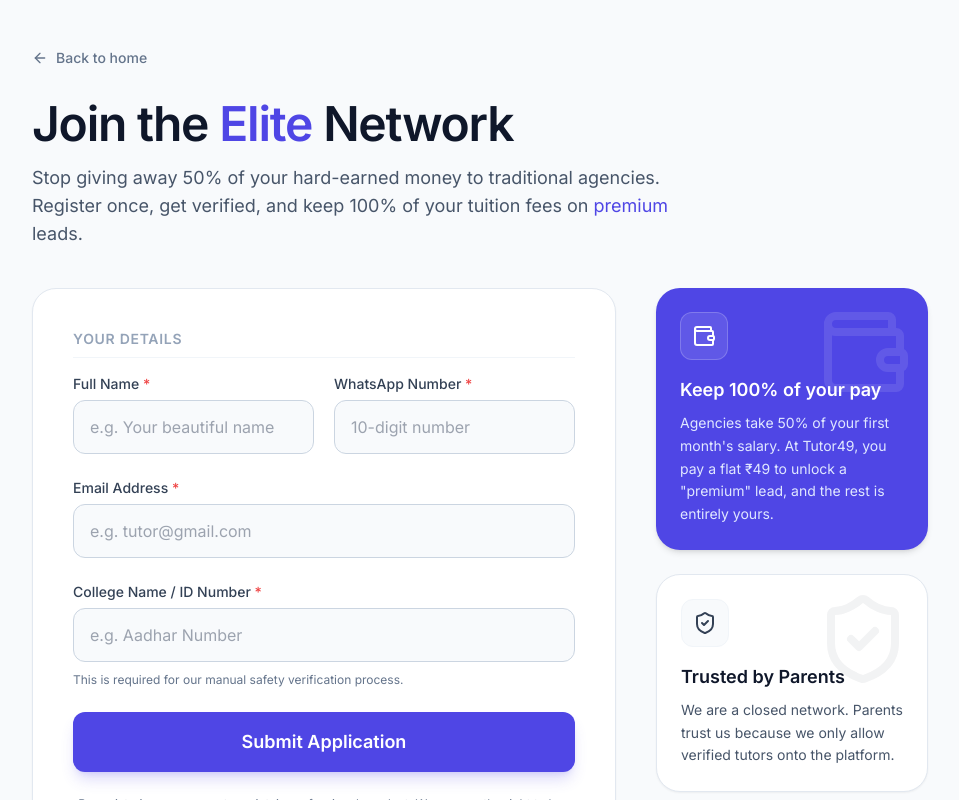
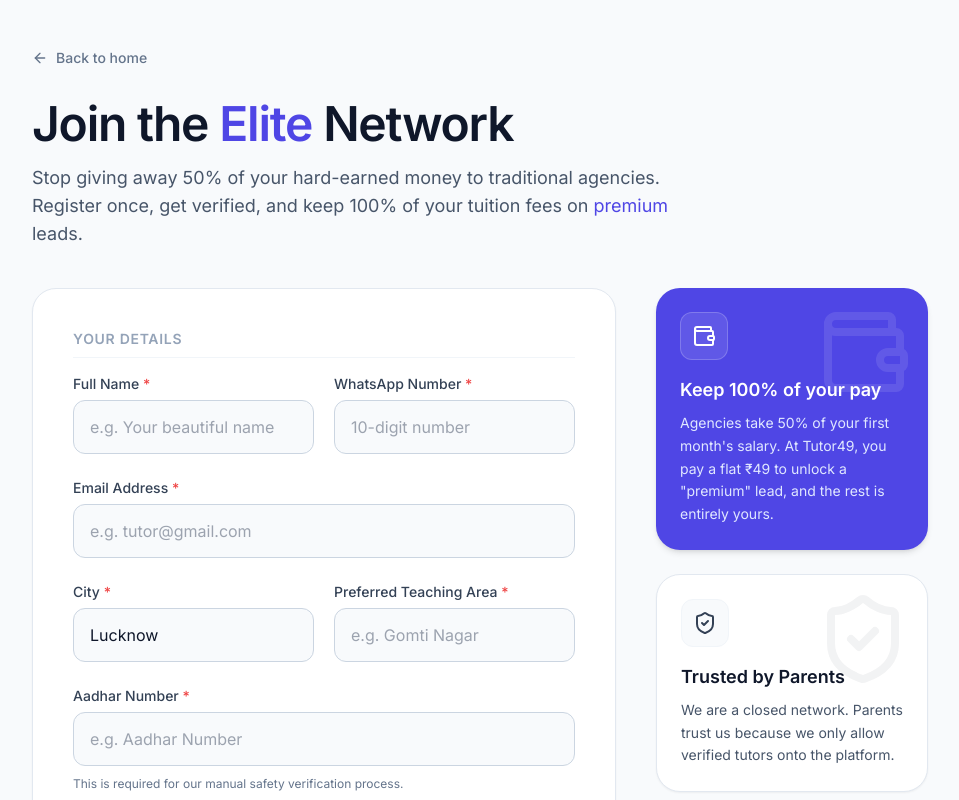
Before and after one commit to Amaan225/Luminous-Classes-Frontend, a React (Vite) app: page /register in a window 1280 px wide. Shown: the top 800 px of the page, without its empty margins (160-1119 px from the left). Built offline with nearby package versions, Linux system fonts and the light colour scheme; a web font is replaced by a local one.

Commit message:
tutor reg city area added

```diff
--- a/src/pages/TutorRegistration.jsx
+++ b/src/pages/TutorRegistration.jsx
@@ -12,7 +12,9 @@
     name: '',
     email: '',
     phone: '',
-    collegeId: ''
+    collegeId: '',
+    city: 'Lucknow', // Default city
+    preferredArea: '' // The new field
   });
 
   const handleChange = (e) => {
@@ -124,8 +126,27 @@
                     />
                   </div>
 
+                  <div className="grid grid-cols-1 md:grid-cols-2 gap-5 pt-2">
+                    <div className="flex flex-col gap-1.5">
+                      <label className="text-sm font-medium text-slate-700">City <span className="text-red-500">*</span></label>
+                      <input
+                        type="text" name="city" required value={formData.city} onChange={handleChange}
+                        className="px-4 py-3.5 rounded-xl border border-slate-300 bg-slate-50 focus:bg-white focus:ring-2 focus:ring-indigo-500 outline-none transition-all w-full"
+                      />
+                    </div>
+
+                    <div className="flex flex-col gap-1.5">
+                      <label className="text-sm font-medium text-slate-700">Preferred Teaching Area <span className="text-red-500">*</span></label>
+                      <input
+                        type="text" name="preferredArea" required value={formData.preferredArea} onChange={handleChange}
+                        className="px-4 py-3.5 rounded-xl border border-slate-300 bg-slate-50 focus:bg-white focus:ring-2 focus:ring-indigo-500 outline-none transition-all w-full"
+                        placeholder="e.g. Gomti Nagar"
+                      />
+                    </div>
+                  </div>
+
                   <div className="flex flex-col gap-1.5 pt-2">
-                    <label className="text-sm font-medium text-slate-700">College Name / ID Number <span className="text-red-500">*</span></label>
+                    <label className="text-sm font-medium text-slate-700">Aadhar Number <span className="text-red-500">*</span></label>
                     <input
                       type="text" name="collegeId" required value={formData.collegeId} onChange={handleChange}
                       className="px-4 py-3.5 rounded-xl border border-slate-300 bg-slate-50 focus:bg-white focus:ring-2 focus:ring-indigo-500 focus:border-indigo-500 outline-none transition-all w-full"
```
